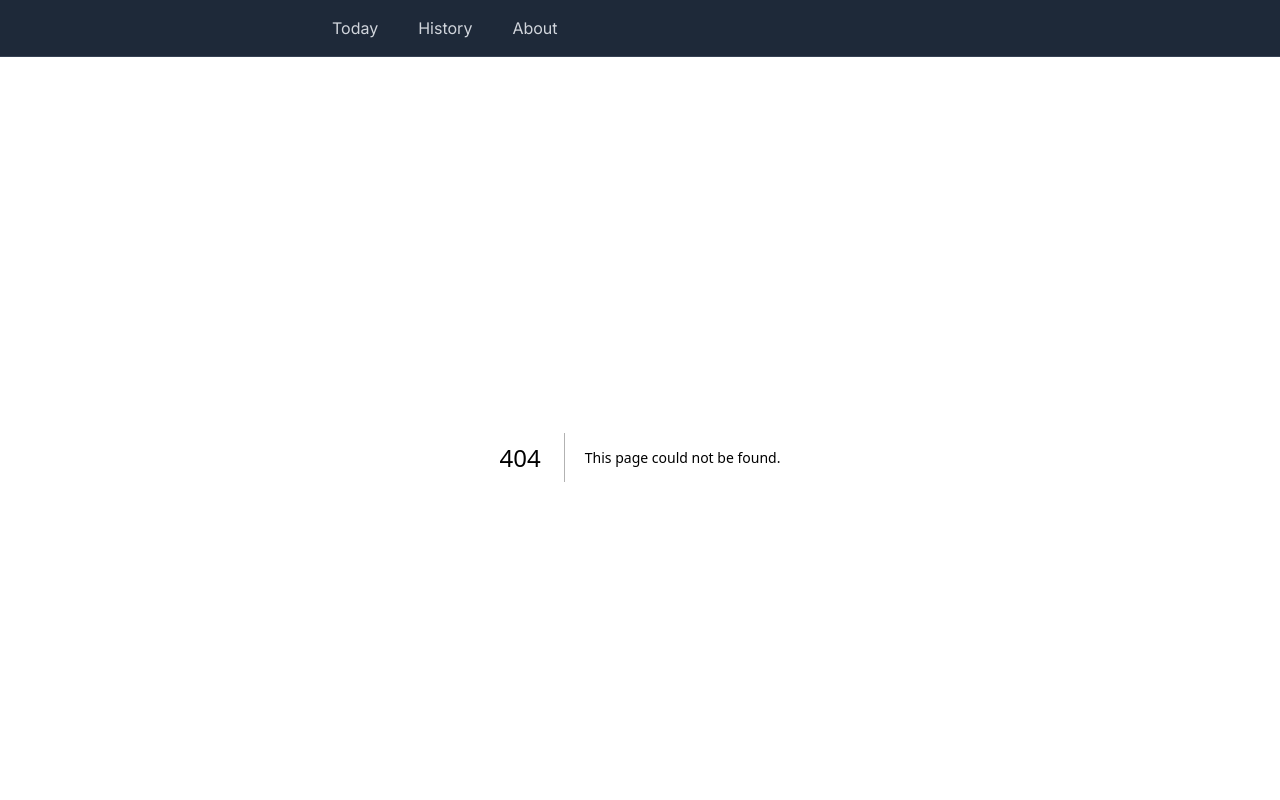
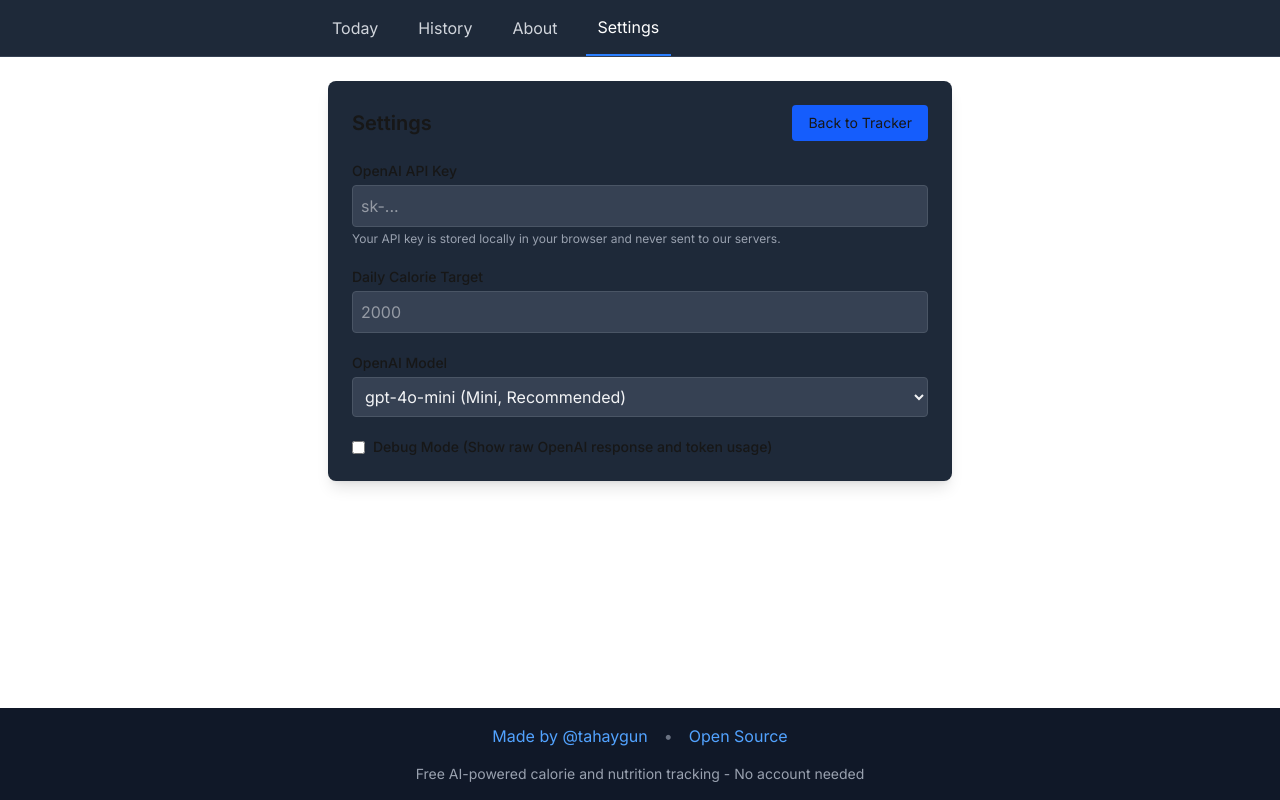
Before and after one commit to tahaygun/ai-calorie-tracker, a Next.js app: page /settings in a window 1280 px wide. Before the commit this address had no page. Shown: the top 800 px of the page. Built offline with nearby package versions, Linux system fonts and the light colour scheme.

Commit message:
Migrate settings modal to dedicated settings page and update navigation

```diff
--- a/app/components/Navigation.tsx
+++ b/app/components/Navigation.tsx
@@ -5,13 +5,15 @@ export default function Navigation() {
   const pathname = usePathname();
 
   return (
-    <nav className='bg-gray-800 border-b border-gray-700'>
-      <div className='max-w-2xl mx-auto px-4'>
+    <nav className='border-gray-700 bg-gray-800 border-b'>
+      <div className='mx-auto px-4 max-w-2xl'>
         <div className='flex space-x-4 h-14'>
           <Link
             href='/'
             className={`inline-flex items-center px-3 ${
-              pathname === '/' ? 'text-white border-b-2 border-blue-500' : 'text-gray-300 hover:text-white'
+              pathname === '/'
+                ? 'text-white border-b-2 border-blue-500'
+                : 'text-gray-300 hover:text-white'
             }`}
           >
             Today
@@ -19,7 +21,9 @@ export default function Navigation() {
           <Link
             href='/history'
             className={`inline-flex items-center px-3 ${
-              pathname === '/history' ? 'text-white border-b-2 border-blue-500' : 'text-gray-300 hover:text-white'
+              pathname === '/history'
+                ? 'text-white border-b-2 border-blue-500'
+                : 'text-gray-300 hover:text-white'
             }`}
           >
             History
@@ -27,10 +31,22 @@ export default function Navigation() {
           <Link
             href='/about'
             className={`inline-flex items-center px-3 ${
-              pathname === '/about' ? 'text-white border-b-2 border-blue-500' : 'text-gray-300 hover:text-white'
+              pathname === '/about'
+                ? 'text-white border-b-2 border-blue-500'
+                : 'text-gray-300 hover:text-white'
             }`}
           >
             About
+          </Link>
+          <Link
+            href='/settings'
+            className={`inline-flex items-center px-3 ${
+              pathname === '/settings'
+                ? 'text-white border-b-2 border-blue-500'
+                : 'text-gray-300 hover:text-white'
+            }`}
+          >
+            Settings
           </Link>
         </div>
       </div>
--- a/app/components/SettingsModal.tsx
+++ /dev/null
@@ -1,120 +0,0 @@
-interface SettingsModalProps {
-  isOpen: boolean;
-  onClose: () => void;
-  apiKey: string;
-  onApiKeyChange: (value: string) => void;
-  targetCalories: number;
-  onTargetCaloriesChange: (value: number) => void;
-  selectedModel: string;
-  onModelChange: (value: string) => void;
-  customModelName: string;
-  onCustomModelNameChange: (value: string) => void;
-  debugMode: boolean;
-  onDebugModeChange: (value: boolean) => void;
-}
-
-export default function SettingsModal({
-  isOpen,
-  onClose,
-  apiKey,
-  onApiKeyChange,
-  targetCalories,
-  onTargetCaloriesChange,
-  selectedModel,
-  onModelChange,
-  customModelName,
-  onCustomModelNameChange,
-  debugMode,
-  onDebugModeChange,
-}: SettingsModalProps) {
-  if (!isOpen) return null;
-
-  return (
-    <div className='fixed inset-0 bg-black/50 flex items-center justify-center p-4'>
-      <div className='bg-gray-800 rounded-lg p-6 w-full max-w-md space-y-4'>
-        <h2 className='text-lg font-semibold'>Settings</h2>
-
-        <div>
-          <label htmlFor='apiKey' className='block text-sm font-medium mb-1'>
-            OpenAI API Key
-          </label>
-          <input
-            type='password'
-            id='apiKey'
-            value={apiKey}
-            onChange={(e) => onApiKeyChange(e.target.value)}
-            className='w-full p-2 border rounded bg-gray-700 border-gray-600 text-gray-100'
-            placeholder='sk-...'
-          />
-        </div>
-
-        <div>
-          <label htmlFor='targetCalories' className='block text-sm font-medium mb-1'>
-            Daily Calorie Target
-          </label>
-          <input
-            type='number'
-            id='targetCalories'
-            value={targetCalories || ''}
-            onChange={(e) => onTargetCaloriesChange(parseInt(e.target.value) || 0)}
-            className='w-full p-2 border rounded bg-gray-700 border-gray-600 text-gray-100'
-            placeholder='2000'
-          />
-        </div>
-
-        <div>
-          <label htmlFor='model' className='block text-sm font-medium mb-1'>
-            OpenAI Model
-          </label>
-          <select
-            id='model'
-            value={selectedModel}
-            onChange={(e) => onModelChange(e.target.value)}
-            className='w-full p-2 border rounded bg-gray-700 border-gray-600 text-gray-100'
-          >
-            <option value='gpt-4o-mini'>gpt-4o-mini (Mini, Recommended)</option>
-            <option value='gpt-4o'>gpt-4o (Standard)</option>
-            <option value='gpt-3.5-turbo'>GPT-3.5 Turbo (Faster, cheaper)</option>
-            <option value='gpt-4'>GPT-4</option>
-            <option value='custom'>Custom Model</option>
-          </select>
-        </div>
-
-        {selectedModel === 'custom' && (
-          <div>
-            <label htmlFor='customModel' className='block text-sm font-medium mb-1'>
-              Custom Model Name
-            </label>
-            <input
-              type='text'
-              id='customModel'
-              value={customModelName}
-              onChange={(e) => onCustomModelNameChange(e.target.value)}
-              className='w-full p-2 border rounded bg-gray-700 border-gray-600 text-gray-100'
-              placeholder='Enter custom model name'
-            />
-          </div>
-        )}
-
-        <div className='flex items-center gap-2'>
-          <input
-            type='checkbox'
-            id='debugMode'
-            checked={debugMode}
-            onChange={(e) => onDebugModeChange(e.target.checked)}
-            className='rounded border-gray-600 bg-gray-700 text-blue-500 focus:ring-blue-500'
-          />
-          <label htmlFor='debugMode' className='text-sm font-medium'>
-            Debug Mode (Show raw OpenAI response and token usage)
-          </label>
-        </div>
-
-        <div className='flex justify-end gap-2'>
-          <button onClick={onClose} className='bg-blue-600 text-sm py-2 px-4 rounded hover:bg-blue-700 transition-colors'>
-            Close
-          </button>
-        </div>
-      </div>
-    </div>
-  );
-}
--- a/app/components/SettingsPrompt.tsx
+++ b/app/components/SettingsPrompt.tsx
@@ -1,16 +1,19 @@
 'use client';
+
+import Link from 'next/link';
 
 interface SettingsPromptProps {
   type: 'apiKey' | 'calorieTarget';
-  onOpenSettings: () => void;
 }
 
-export default function SettingsPrompt({ type, onOpenSettings }: SettingsPromptProps) {
+export default function SettingsPrompt({ type }: SettingsPromptProps) {
   const isApiKey = type === 'apiKey';
   const bgColor = isApiKey ? 'bg-yellow-900/50' : 'bg-blue-900/50';
   const borderColor = isApiKey ? 'border-yellow-700' : 'border-blue-700';
   const textColor = isApiKey ? 'text-yellow-200' : 'text-blue-200';
-  const linkColor = isApiKey ? 'text-yellow-400 hover:text-yellow-300' : 'text-blue-400 hover:text-blue-300';
+  const linkColor = isApiKey
+    ? 'text-yellow-400 hover:text-yellow-300'
+    : 'text-blue-400 hover:text-blue-300';
   const message = isApiKey
     ? 'Please set your OpenAI API key in settings.'
     : 'Set your daily calorie target in settings to track your progress.';
@@ -19,9 +22,9 @@ export default function SettingsPrompt({ type, onOpenSettings }: SettingsPromptP
     <div className={`mb-4 p-3 ${bgColor} border ${borderColor} rounded`}>
       <p className={`text-sm ${textColor}`}>
         {message}{' '}
-        <button onClick={onOpenSettings} className={`${linkColor} underline`}>
+        <Link href='/settings' className={`${linkColor} underline`}>
           Open Settings
-        </button>
+        </Link>
       </p>
     </div>
   );
--- a/app/page.tsx
+++ b/app/page.tsx
@@ -3,6 +3,7 @@ import { useSettings } from '@/lib/contexts/SettingsContext';
 import { useFavorites } from '@/lib/hooks/useFavorites';
 import { useMeals } from '@/lib/hooks/useMeals';
 import { useNutritionApi } from '@/lib/hooks/useNutritionApi';
+import { useRouter } from 'next/navigation';
 import { useState } from 'react';
 import type { MealEntry } from '../lib/types';
 import CalorieProgress from './components/CalorieProgress';
@@ -10,7 +11,6 @@ import FavoritesModal from './components/FavoritesModal';
 import MealForm from './components/MealForm';
 import MealList from './components/MealList';
 import NutritionEditor from './components/NutritionEditor';
-import SettingsModal from './components/SettingsModal';
 import SettingsPrompt from './components/SettingsPrompt';
 
 export default function Home() {
@@ -28,30 +28,26 @@ export default function Home() {
     updateItemNutrition,
   } = useMeals();
 
+  const { apiKey, targetCalories } = useSettings();
+
+  const { favorites, toggleFavorite, deleteFavorite, isMealFavorite } =
+    useFavorites();
   const {
-    apiKey,
-    targetCalories,
-    selectedModel,
-    customModelName,
-    debugMode,
-    setApiKey,
-    setTargetCalories,
-    setSelectedModel,
-    setCustomModelName,
-    setDebugMode,
-  } = useSettings();
-
-  const { favorites, toggleFavorite, deleteFavorite, isMealFavorite } = useFavorites();
-  const { isLoading, tokenUsage, analyzeMealDescription, analyzeMealImage, clearTokenUsage } = useNutritionApi();
+    isLoading,
+    tokenUsage,
+    analyzeMealDescription,
+    analyzeMealImage,
+    clearTokenUsage,
+  } = useNutritionApi();
 
   const [isFavoritesOpen, setIsFavoritesOpen] = useState(false);
-  const [isSettingsOpen, setIsSettingsOpen] = useState(false);
   const [resetImageUpload, setResetImageUpload] = useState(0);
+  const router = useRouter();
 
   const handleSubmit = async (e: React.FormEvent) => {
     e.preventDefault();
     if (!apiKey) {
-      setIsSettingsOpen(true);
+      router.push('/settings');
       return;
     }
 
@@ -61,75 +57,60 @@ export default function Home() {
       setIsEditing(true);
     } catch (error) {
       console.error('Error analyzing meal:', error);
-      throw error;
+      alert('Error analyzing meal. Please check your API key and try again.');
     }
   };
 
-  const handleImageUpload = async (file: File) => {
+  const handleImageUpload = async (imageFile: File) => {
     if (!apiKey) {
-      setIsSettingsOpen(true);
+      router.push('/settings');
       return;
     }
 
     try {
-      const nutritionData = await analyzeMealImage(file, mealDescription);
+      const nutritionData = await analyzeMealImage(imageFile);
       setEditableItems(nutritionData);
       setIsEditing(true);
-      if (!mealDescription) {
-        const itemDescriptions = nutritionData.map((item) => item.item);
-        setMealDescription(itemDescriptions.join(', '));
-      }
     } catch (error) {
       console.error('Error analyzing image:', error);
-      throw error;
+      alert('Error analyzing image. Please check your API key and try again.');
+      // Reset the file input
+      setResetImageUpload((prev) => prev + 1);
     }
   };
 
   const handleConfirmMeal = () => {
-    const newMeal: MealEntry = {
-      id: crypto.randomUUID(),
+    addMeal({
+      id: Date.now().toString(),
       description: mealDescription,
       items: editableItems,
       timestamp: new Date().toISOString(),
-    };
-    addMeal(newMeal);
+    });
     setMealDescription('');
     setEditableItems([]);
     setIsEditing(false);
     clearTokenUsage();
-    setResetImageUpload((prev) => prev + 1);
   };
 
-  const handleSelectFavorite = (meal: MealEntry) => {
-    const newMeal = {
-      ...meal,
-      id: crypto.randomUUID(),
-      timestamp: new Date().toISOString(),
-    };
-    addMeal(newMeal);
+  const handleSelectFavorite = (favorite: MealEntry) => {
+    setMealDescription(favorite.description);
     setIsFavoritesOpen(false);
   };
 
   return (
-    <div className='min-h-screen bg-gray-900 text-gray-100'>
-      <main className='max-w-2xl mx-auto p-4'>
+    <div className='bg-gray-900 min-h-screen text-gray-100'>
+      <main className='mx-auto p-4 max-w-2xl'>
         <div className='flex justify-end gap-2 mb-4'>
           <button
             onClick={() => setIsFavoritesOpen(true)}
-            className='bg-gray-700 text-sm py-1.5 px-3 rounded hover:bg-gray-600 transition-colors'
+            className='bg-gray-700 hover:bg-gray-600 px-3 py-1.5 rounded text-sm transition-colors'
           >
             Favorite Meals
           </button>
-          <button
-            onClick={() => setIsSettingsOpen(true)}
-            className='bg-gray-700 text-sm py-1.5 px-3 rounded hover:bg-gray-600 transition-colors'
-          >
-            Settings
-          </button>
         </div>
 
-        {!apiKey && <SettingsPrompt type='apiKey' onOpenSettings={() => setIsSettingsOpen(true)} />}
-        {!targetCalories && <SettingsPrompt type='calorieTarget' onOpenSettings={() => setIsSettingsOpen(true)} />}
+        {!apiKey && <SettingsPrompt type='apiKey' />}
+        {!targetCalories && <SettingsPrompt type='calorieTarget' />}
 
         <MealForm
           mealDescription={mealDescription}
@@ -143,7 +124,10 @@ export default function Home() {
 
         {dailyMeals.length > 0 && targetCalories > 0 && (
           <div className='mt-4 mb-6'>
-            <CalorieProgress totals={calculateDailyTotals()} targetCalories={targetCalories} />
+            <CalorieProgress
+              totals={calculateDailyTotals()}
+              targetCalories={targetCalories}
+            />
           </div>
         )}
 
@@ -162,7 +146,12 @@ export default function Home() {
           </div>
         )}
 
-        <MealList meals={dailyMeals} onToggleFavorite={toggleFavorite} onDelete={deleteMeal} isFavorite={isMealFavorite} />
+        <MealList
+          meals={dailyMeals}
+          onToggleFavorite={toggleFavorite}
+          onDelete={deleteMeal}
+          isFavorite={isMealFavorite}
+        />
 
         <FavoritesModal
           isOpen={isFavoritesOpen}
@@ -171,21 +160,6 @@ export default function Home() {
           onSelect={handleSelectFavorite}
           onDelete={deleteFavorite}
         />
-
-        <SettingsModal
-          isOpen={isSettingsOpen}
-          onClose={() => setIsSettingsOpen(false)}
-          apiKey={apiKey}
-          onApiKeyChange={setApiKey}
-          targetCalories={targetCalories}
-          onTargetCaloriesChange={setTargetCalories}
-          selectedModel={selectedModel}
-          onModelChange={setSelectedModel}
-          customModelName={customModelName}
-          onCustomModelNameChange={setCustomModelName}
-          debugMode={debugMode}
-          onDebugModeChange={setDebugMode}
-        />
       </main>
     </div>
   );
--- /dev/null
+++ b/app/settings/page.tsx
@@ -0,0 +1,122 @@
+'use client';
+
+import { useSettings } from '@/lib/contexts/SettingsContext';
+import Link from 'next/link';
+
+export default function SettingsPage() {
+  const {
+    apiKey,
+    setApiKey,
+    targetCalories,
+    setTargetCalories,
+    selectedModel,
+    setSelectedModel,
+    customModelName,
+    setCustomModelName,
+    debugMode,
+    setDebugMode,
+  } = useSettings();
+
+  return (
+    <div className='mx-auto p-6 max-w-2xl'>
+      <div className='space-y-5 bg-gray-800 shadow-lg p-6 rounded-lg'>
+        <div className='flex justify-between items-center'>
+          <h1 className='font-semibold text-xl'>Settings</h1>
+          <Link
+            href='/'
+            className='bg-blue-600 hover:bg-blue-700 px-4 py-2 rounded text-sm transition-colors'
+          >
+            Back to Tracker
+          </Link>
+        </div>
+
+        <div>
+          <label htmlFor='apiKey' className='block mb-1 font-medium text-sm'>
+            OpenAI API Key
+          </label>
+          <input
+            type='password'
+            id='apiKey'
+            value={apiKey}
+            onChange={(e) => setApiKey(e.target.value)}
+            className='border-gray-600 bg-gray-700 p-2 border rounded w-full text-gray-100'
+            placeholder='sk-...'
+          />
+          <p className='mt-1 text-gray-400 text-xs'>
+            Your API key is stored locally in your browser and never sent to our
+            servers.
+          </p>
+        </div>
+
+        <div>
+          <label
+            htmlFor='targetCalories'
+            className='block mb-1 font-medium text-sm'
+          >
+            Daily Calorie Target
+          </label>
+          <input
+            type='number'
+            id='targetCalories'
+            value={targetCalories || ''}
+            onChange={(e) => setTargetCalories(parseInt(e.target.value) || 0)}
+            className='border-gray-600 bg-gray-700 p-2 border rounded w-full text-gray-100'
+            placeholder='2000'
+          />
+        </div>
+
+        <div>
+          <label htmlFor='model' className='block mb-1 font-medium text-sm'>
+            OpenAI Model
+          </label>
+          <select
+            id='model'
+            value={selectedModel}
+            onChange={(e) => setSelectedModel(e.target.value)}
+            className='border-gray-600 bg-gray-700 p-2 border rounded w-full text-gray-100'
+          >
+            <option value='gpt-4o-mini'>gpt-4o-mini (Mini, Recommended)</option>
+            <option value='gpt-4o'>gpt-4o (Standard)</option>
+            <option value='gpt-3.5-turbo'>
+              GPT-3.5 Turbo (Faster, cheaper)
+            </option>
+            <option value='gpt-4'>GPT-4</option>
+            <option value='custom'>Custom Model</option>
+          </select>
+        </div>
+
+        {selectedModel === 'custom' && (
+          <div>
+            <label
+              htmlFor='customModel'
+              className='block mb-1 font-medium text-sm'
+            >
+              Custom Model Name
+            </label>
+            <input
+              type='text'
+              id='customModel'
+              value={customModelName}
+              onChange={(e) => setCustomModelName(e.target.value)}
+              className='border-gray-600 bg-gray-700 p-2 border rounded w-full text-gray-100'
+              placeholder='Enter custom model name'
+            />
+          </div>
+        )}
+
+        <div className='flex items-center gap-2'>
+          <input
+            type='checkbox'
+            id='debugMode'
+            checked={debugMode}
+            onChange={(e) => setDebugMode(e.target.checked)}
+            className='border-gray-600 bg-gray-700 rounded focus:ring-blue-500 text-blue-500'
+          />
+          <label htmlFor='debugMode' className='font-medium text-sm'>
+            Debug Mode (Show raw OpenAI response and token usage)
+          </label>
+        </div>
+      </div>
+    </div>
+  );
+}
```
